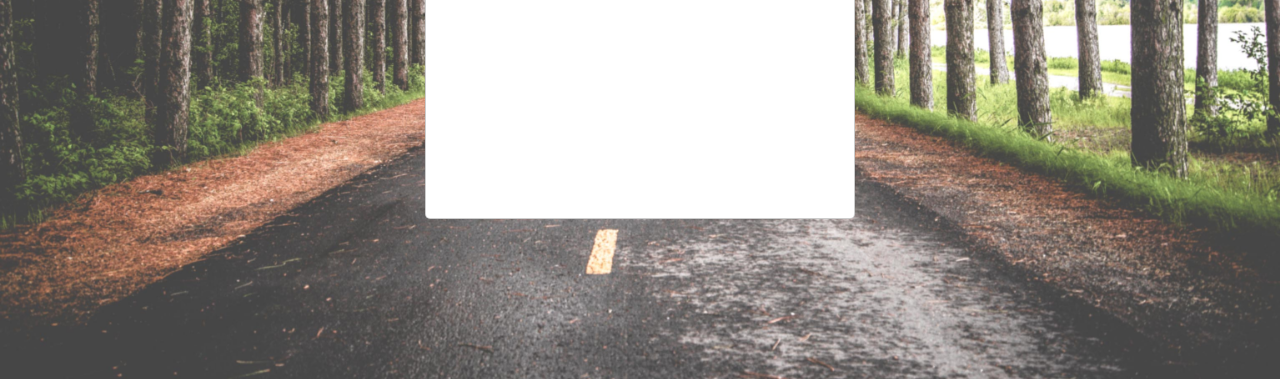
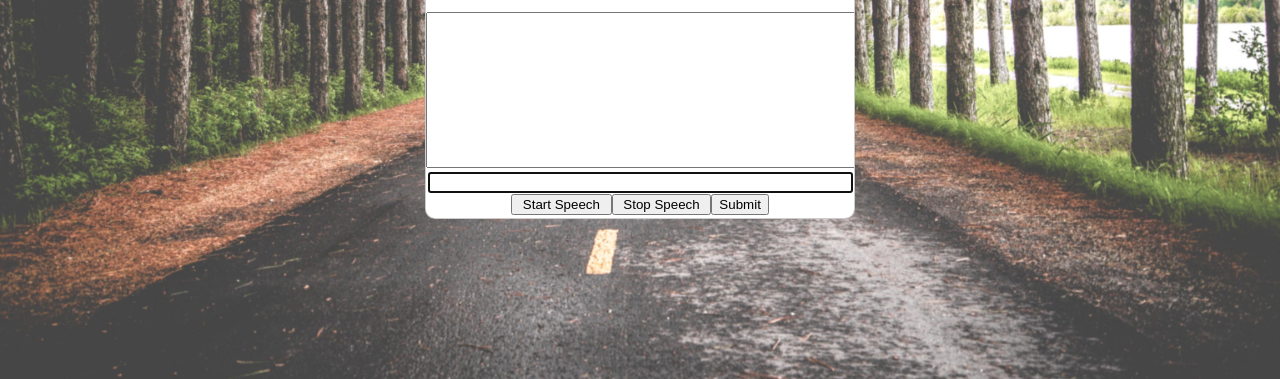
Before and after one commit to gingeleski/nev, a plain HTML site: page index.html in a window 1280 px wide. Shown: the part 421-800 px from the top of the page. Drawn offline with Linux system fonts and the light colour scheme.

Commit message:
talk box added to profile card, styled

```diff
--- a/css/style.css
+++ b/css/style.css
@@ -11,9 +11,9 @@ body {
 .profile-card {
   width: 430px;
   height: 600px;
-  border: 1px solid rgba(0,0,0,.2);
+  border: 1px solid rgba(0, 0, 0, .2);
   margin: 40px auto;
-  border-radius: 5px;
+  border-radius: 10px;
   background: #fff;
 
   display: -webkit-box;
@@ -111,10 +111,6 @@ header h2 {
   opacity: 0.5;
 }
 
-.profile-links li:nth-child(3):hover img {
-  opacity: 1;
-}
-
 .profile-links li:hover img {
   -webkit-filter: grayscale(0);
           filter: grayscale(0);
@@ -176,3 +172,16 @@ p {
           transform: rotate(45deg);
   z-index: -1;
 }
+
+.talk-box {
+    text-align: center;
+    -webkit-box-ordinal-group: 4;
+    -webkit-order: 3;
+        -ms-flex-order: 3;
+            order: 3;
+    margin-top: 27px;
+}
+
+a {
+    text-decoration: none;
+}
--- a/index.html
+++ b/index.html
@@ -13,14 +13,12 @@
 
     <aside class="profile-card">
         <header>
-
             <!-- Avatar -->
             <a><img id="profileImg"></a>
             <script> randomizeProfileImg(); </script>
 
             <!-- Name -->
             <h1>Nev</h1>
-
         </header>
 
         <!-- Bit of a bio -->
@@ -31,7 +29,6 @@
         </div>
 
         <ul class="profile-links">
-
             <!-- Toggle internal listening  -->
             <li>
               <a href="blank">
@@ -52,8 +49,19 @@
                 <img src="/img/icons/github.svg">
               </a>
             </li>
+        </ul>
 
-      </ul>
+        <div class="talk-box">
+        <table border="0" cellspacing="10" cellpadding="0">
+        <form name="e_form" onsubmit="nevStep();return false">
+            <textarea name="e_display" cols="60" rows="10"></textarea><br>
+            <input type="text" name="e_input" size="50"><br>
+            <input id="start_talk" type="submit" value="&nbsp;Start Speech&nbsp;" onclick="start()">
+            <input id="stop_talk" type="submit" value="&nbsp;Stop Speech&nbsp;" onclick="stop()">
+            <input id="send" type="submit" value"&nbsp;Send&nbsp;">
+        </form>
+        </table>
+        </div>
 
     </aside>
 
```
Lines whose indentation alone changed are shown as unchanged.
